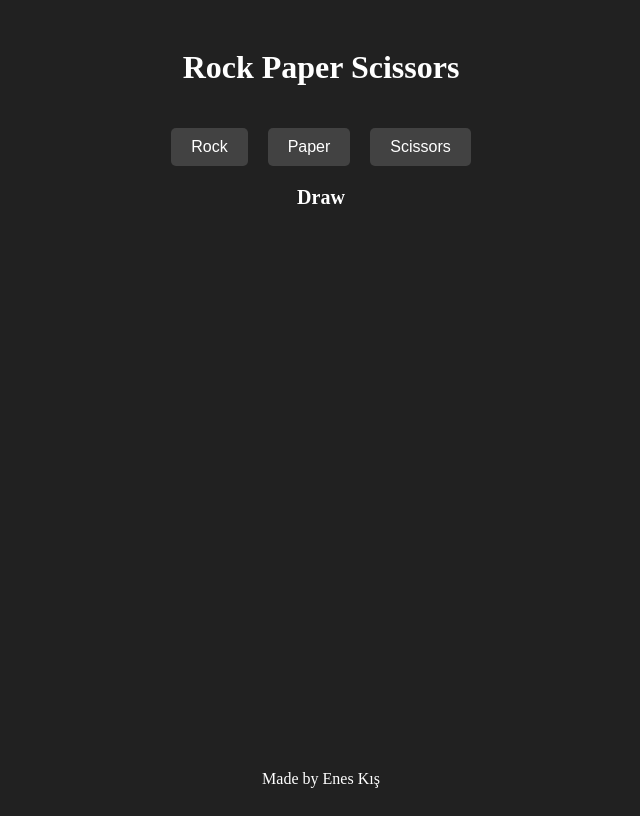
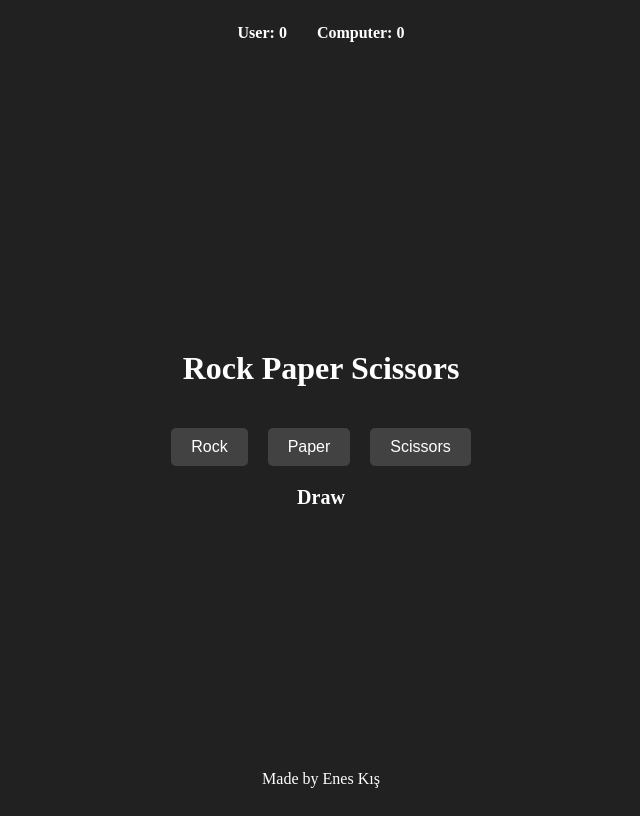
Before and after one commit to stna-ens/RockPaperScissorsMain, a plain HTML site: page index.html in a window 1280 px wide. Both pictures are taken after a click on the button "Rock". Shown: the whole page, without its empty margins (319-959 px from the left). Drawn offline with Linux system fonts and the light colour scheme.

Commit message:
added score

```diff
--- a/index.html
+++ b/index.html
@@ -11,6 +11,10 @@
     <div class="header">
       <h1>Rock Paper Scissors</h1>
     </div>
+    <div class="score">
+      <p class="userScore"></p>
+      <p class="computerScore"></p>
+    </div>
     <script src="script.js"></script>
   </body>
 </html>
--- a/script.js
+++ b/script.js
@@ -6,6 +6,9 @@ buttons.classList.add("buttons");
 const rockBtn = document.createElement("button");
 const paperBtn = document.createElement("button");
 const scissorsBtn = document.createElement("button");
+
+let userPoint = document.querySelector(".userScore");
+let computerPoint = document.querySelector(".computerScore");
 
 rockBtn.textContent = "Rock";
 paperBtn.textContent = "Paper";
@@ -70,6 +73,8 @@ function playRound(userChoice, computerChoice) {
         "I can't believe you have the same intelligence level as your fucking 4 gb ram trashbox. Stupid ahh.";
     }
   }
+  userPoint.textContent = "User: " + userScore;
+  computerPoint.textContent = "Computer: " + computerScore;
 }
 
 rockBtn.addEventListener("click", function () {
@@ -102,4 +107,6 @@ footer.classList.add("footer");
 document.body.appendChild(footer);
 footer.textContent = "Made by Enes Kış";
 
+const score = document.querySelector(".score");
+
 //End of the line
--- a/style.css
+++ b/style.css
@@ -58,3 +58,10 @@ body {
   flex-direction: column;
   align-items: center;
 }
+
+.score {
+  color: white;
+  display: flex;
+  gap: 30px;
+  font-weight: bold;
+}
```
